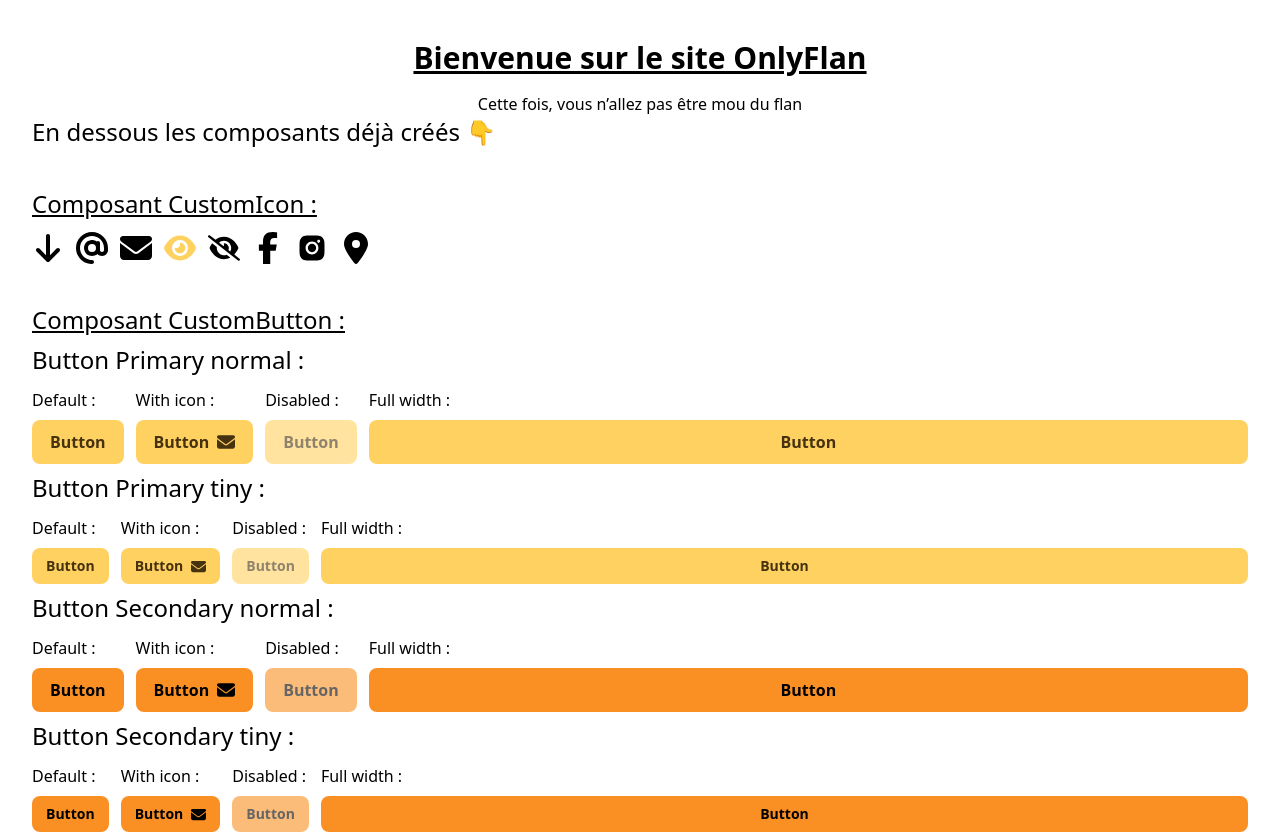
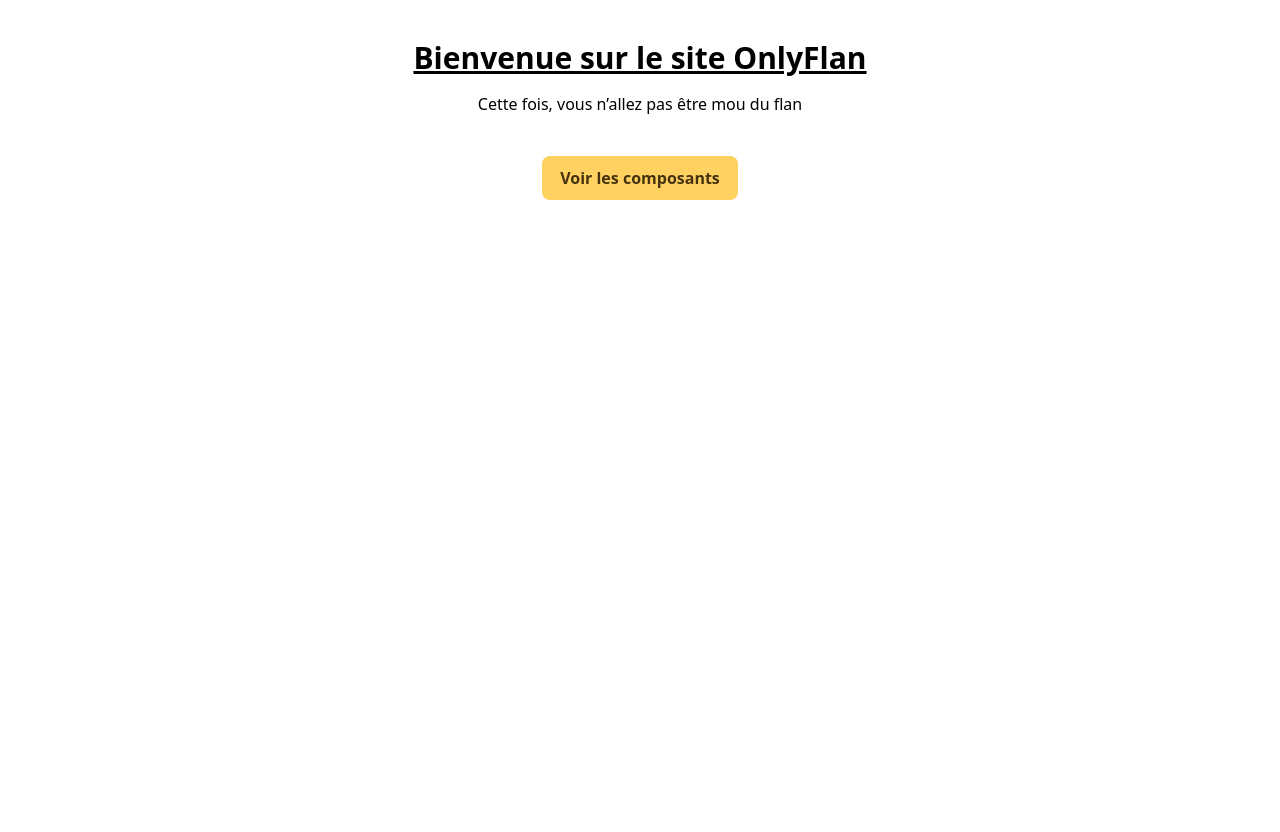
Before and after one commit to VictorBartolomeo/onlyflan_gui, a Next.js app: page / in a window 1280 px wide. After the commit the page ends 800 px from the top, so only its background shows below. Built offline with nearby package versions, Linux system fonts and the light colour scheme.

Commit message:
Change home page

```diff
--- a/src/pages/index.tsx
+++ b/src/pages/index.tsx
@@ -1,12 +1,7 @@
 /* import { Geist, Geist_Mono } from "next/font/google"; */
 
 // COMPONENTS
-import { CustomButton } from "@/components/button/button";
-import { CustomIcon } from "@/components/icons/icon";
-
-// TYPING & ENUM
-import { IconName } from "@/components/icons/icon.enum";
-import { ButtonColor, ButtonSize, ButtonWidth } from "@/components/button/button.enum";
+import { LinkButton } from "@/components/button/link-button";
 
 /* const geistSans = Geist({
   variable: "--font-geist-sans",
@@ -23,136 +18,8 @@ export default function Home() {
     <div className="pt-10 px-8">
       <h1 className="text-3xl font-bold underline text-center">Bienvenue sur le site OnlyFlan</h1>
       <h2 className="text-center mt-4">Cette fois, vous n’allez pas être mou du flan</h2>
-
-      <h3 className="text-2xl">En dessous les composants déjà créés 👇</h3>
-
-      <h4 className="mt-10 text-2xl underline">Composant CustomIcon :</h4>
-      <div className="flex items-center gap-3 mt-3">
-        <CustomIcon name={IconName.ArrowDown} size={32} onClick={() => console.log("je clique")} />
-        <CustomIcon name={IconName.At} size={32} />
-        <CustomIcon name={IconName.Envelope} size={32} />
-        <CustomIcon name={IconName.Eye} size={32} className="text-main" />
-        <CustomIcon name={IconName.EyeClose} size={32} />
-        <CustomIcon name={IconName.Facebook} size={32} />
-        <CustomIcon name={IconName.Instagram} size={32} />
-        <CustomIcon name={IconName.Location} size={32} />
-      </div>
-
-      <h4 className="mt-10 text-2xl underline">Composant CustomButton :</h4>
-      <div className="mt-2">
-        <h5 className="text-2xl">Button Primary normal :</h5>
-        <div className="flex items-center gap-3 mt-3">
-          <div className="flex flex-col gap-2">
-            <p>Default :</p>
-            <CustomButton>Button</CustomButton>
-          </div>
-          <div className="flex flex-col gap-2">
-            <p>With icon :</p>
-            <CustomButton iconName={IconName.Envelope}>Button</CustomButton>
-          </div>
-          <div className="flex flex-col gap-2">
-            <p>Disabled :</p>
-            <CustomButton disabled={true}>Button</CustomButton>
-          </div>
-          <div className="flex flex-col gap-2 w-full">
-            <p>Full width :</p>
-            <CustomButton width={ButtonWidth.Full}>Button</CustomButton>
-          </div>
-        </div>
-      </div>
-
-      <div className="mt-2">
-        <h5 className="text-2xl">Button Primary tiny :</h5>
-        <div className="flex items-center gap-3 mt-3">
-          <div className="flex flex-col gap-2">
-            <p>Default :</p>
-            <CustomButton size={ButtonSize.Tiny}>Button</CustomButton>
-          </div>
-          <div className="flex flex-col gap-2">
-            <p>With icon :</p>
-            <CustomButton size={ButtonSize.Tiny} iconName={IconName.Envelope}>
-              Button
-            </CustomButton>
-          </div>
-          <div className="flex flex-col gap-2">
-            <p>Disabled :</p>
-            <CustomButton size={ButtonSize.Tiny} disabled={true}>
-              Button
-            </CustomButton>
-          </div>
-          <div className="flex flex-col gap-2 w-full">
-            <p>Full width :</p>
-            <CustomButton size={ButtonSize.Tiny} width={ButtonWidth.Full}>
-              Button
-            </CustomButton>
-          </div>
-        </div>
-      </div>
-
-      <div className="mt-2">
-        <h5 className="text-2xl">Button Secondary normal :</h5>
-        <div className="flex items-center gap-3 mt-3">
-          <div className="flex flex-col gap-2">
-            <p>Default :</p>
-            <CustomButton color={ButtonColor.Secondary}>Button</CustomButton>
-          </div>
-          <div className="flex flex-col gap-2">
-            <p>With icon :</p>
-            <CustomButton color={ButtonColor.Secondary} iconName={IconName.Envelope}>
-              Button
-            </CustomButton>
-          </div>
-          <div className="flex flex-col gap-2">
-            <p>Disabled :</p>
-            <CustomButton color={ButtonColor.Secondary} disabled={true}>
-              Button
-            </CustomButton>
-          </div>
-          <div className="flex flex-col gap-2 w-full">
-            <p>Full width :</p>
-            <CustomButton color={ButtonColor.Secondary} width={ButtonWidth.Full}>
-              Button
-            </CustomButton>
-          </div>
-        </div>
-      </div>
-
-      <div className="mt-2">
-        <h5 className="text-2xl">Button Secondary tiny :</h5>
-        <div className="flex items-center gap-3 mt-3">
-          <div className="flex flex-col gap-2">
-            <p>Default :</p>
-            <CustomButton color={ButtonColor.Secondary} size={ButtonSize.Tiny}>
-              Button
-            </CustomButton>
-          </div>
-          <div className="flex flex-col gap-2">
-            <p>With icon :</p>
-            <CustomButton
-              color={ButtonColor.Secondary}
-              size={ButtonSize.Tiny}
-              iconName={IconName.Envelope}
-            >
-              Button
-            </CustomButton>
-          </div>
-          <div className="flex flex-col gap-2">
-            <p>Disabled :</p>
-            <CustomButton color={ButtonColor.Secondary} size={ButtonSize.Tiny} disabled={true}>
-              Button
-            </CustomButton>
-          </div>
-          <div className="flex flex-col gap-2 w-full">
-            <p>Full width :</p>
-            <CustomButton
-              color={ButtonColor.Secondary}
-              size={ButtonSize.Tiny}
-              width={ButtonWidth.Full}
-            >
-              Button
-            </CustomButton>
-          </div>
-        </div>
+      <div className="mx-auto w-max mt-10">
+        <LinkButton url="/components">Voir les composants</LinkButton>
       </div>
     </div>
   );
```
